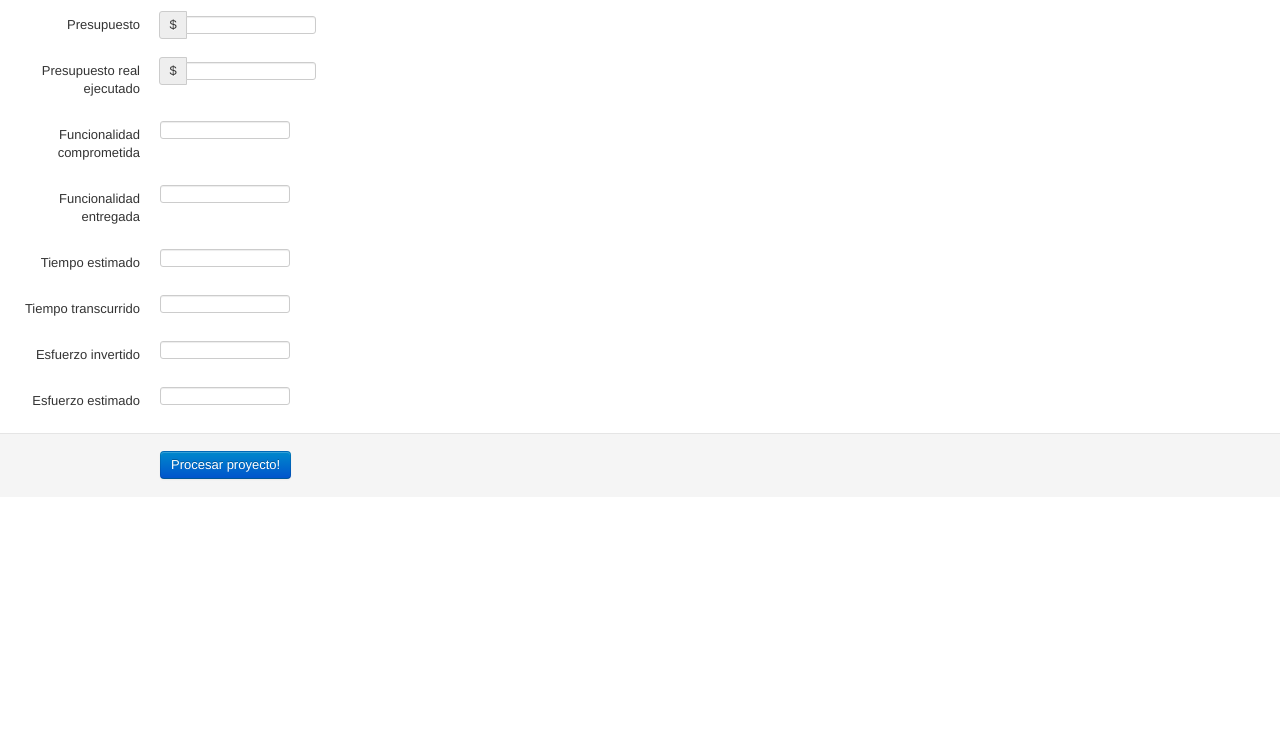
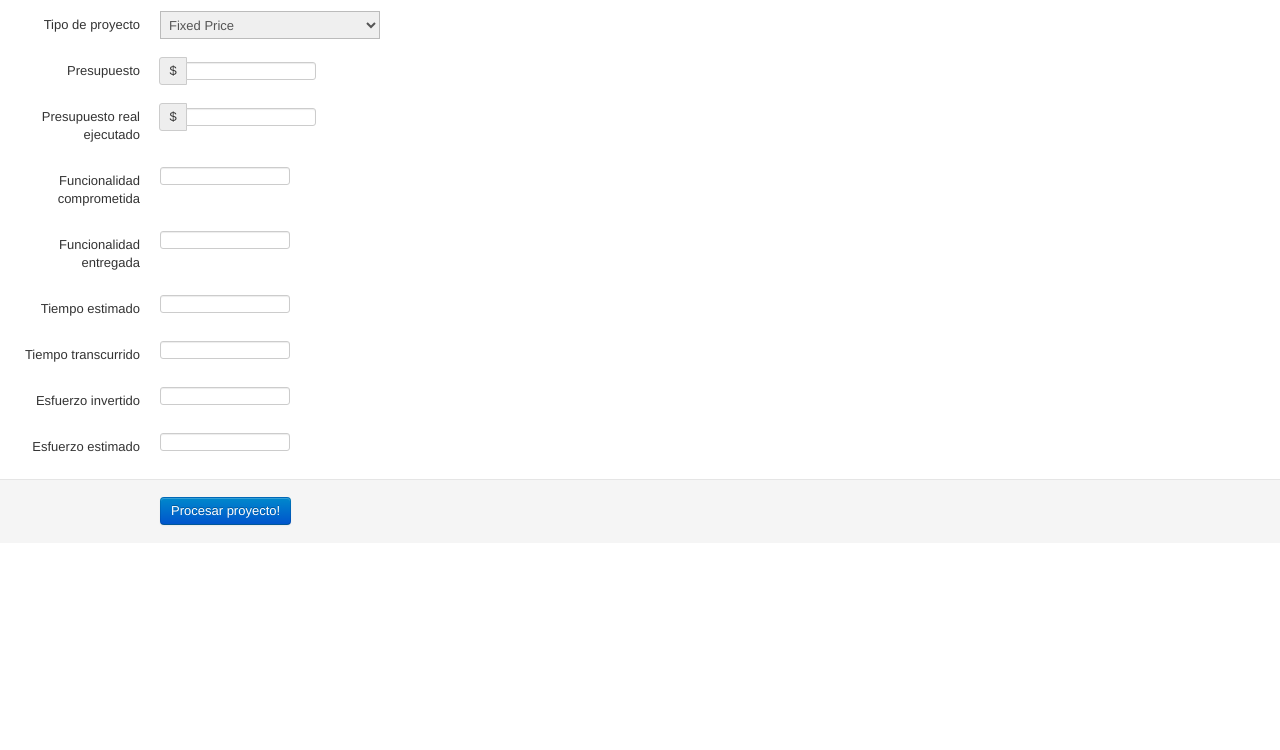
Before and after one commit to invernizzie/fallas-fiuba-2012, a website: page src/project.html in a window 1280 px wide. Shown: the part 50-800 px from the top of the page. Drawn offline with Linux system fonts and the light colour scheme.

Commit message:
Agrego tipo de proyecto

```diff
--- a/src/project.html
+++ b/src/project.html
@@ -8,6 +8,17 @@
   <h1>Ingrese los datos de su proyecto</h1>
   <form id="projectForm" class="form-horizontal">
     <fieldset>
+      <div class="control-group">
+        <label class="control-label" for="projectType">Tipo de proyecto</label>
+        <div class="controls">
+          <select id="projectType">
+            <option value="fp">Fixed Price</option>
+            <option value="tm">Time &amp; Materials</option>
+            <option value="mp">Manpower</option>
+            <option value="cp">CPFF</option>
+          </select>
+        </div>
+      </div>
       <div class="control-group">
         <label class="control-label" for="totalBudget">Presupuesto</label>
         <div class="controls">
```
